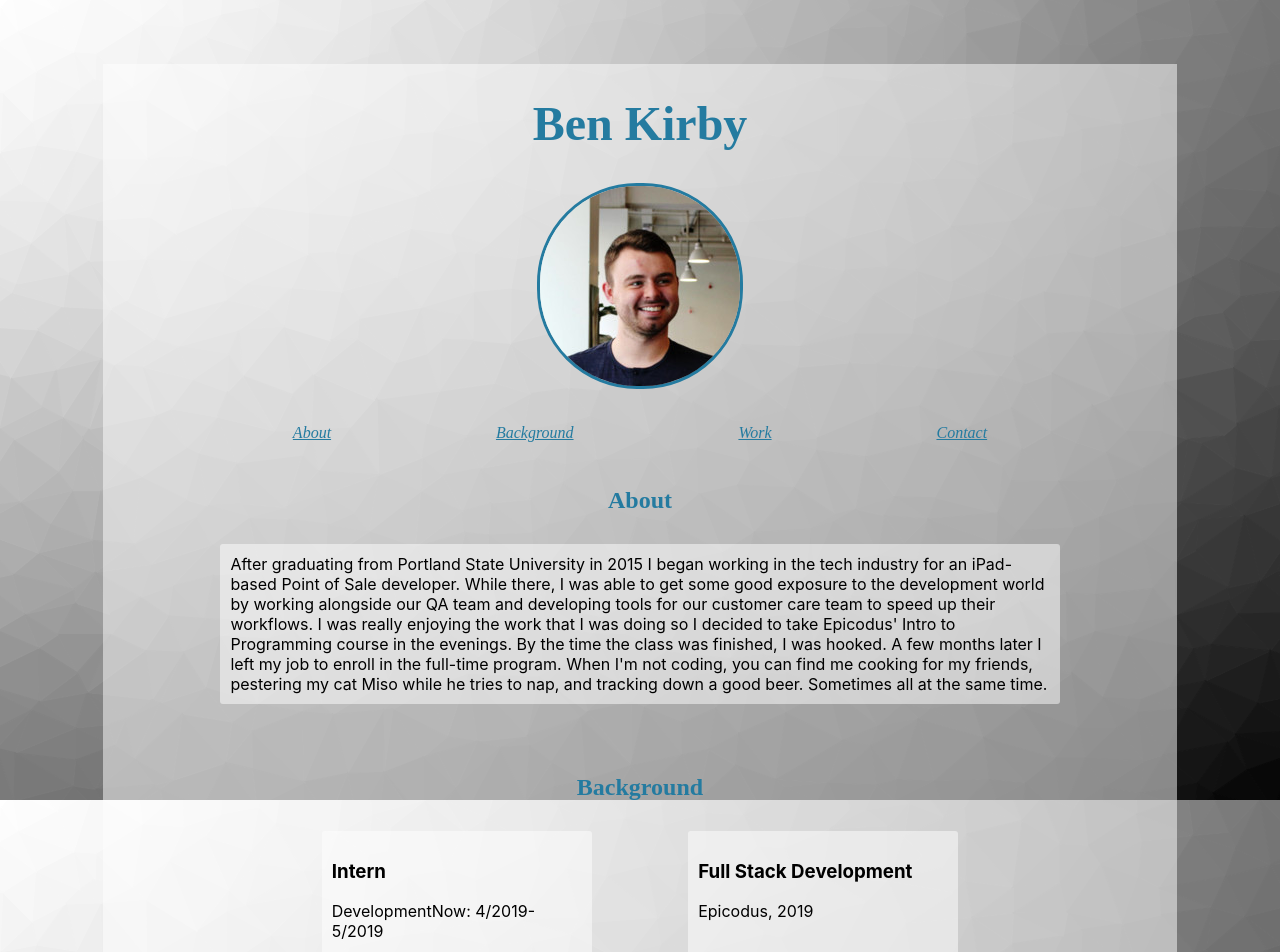
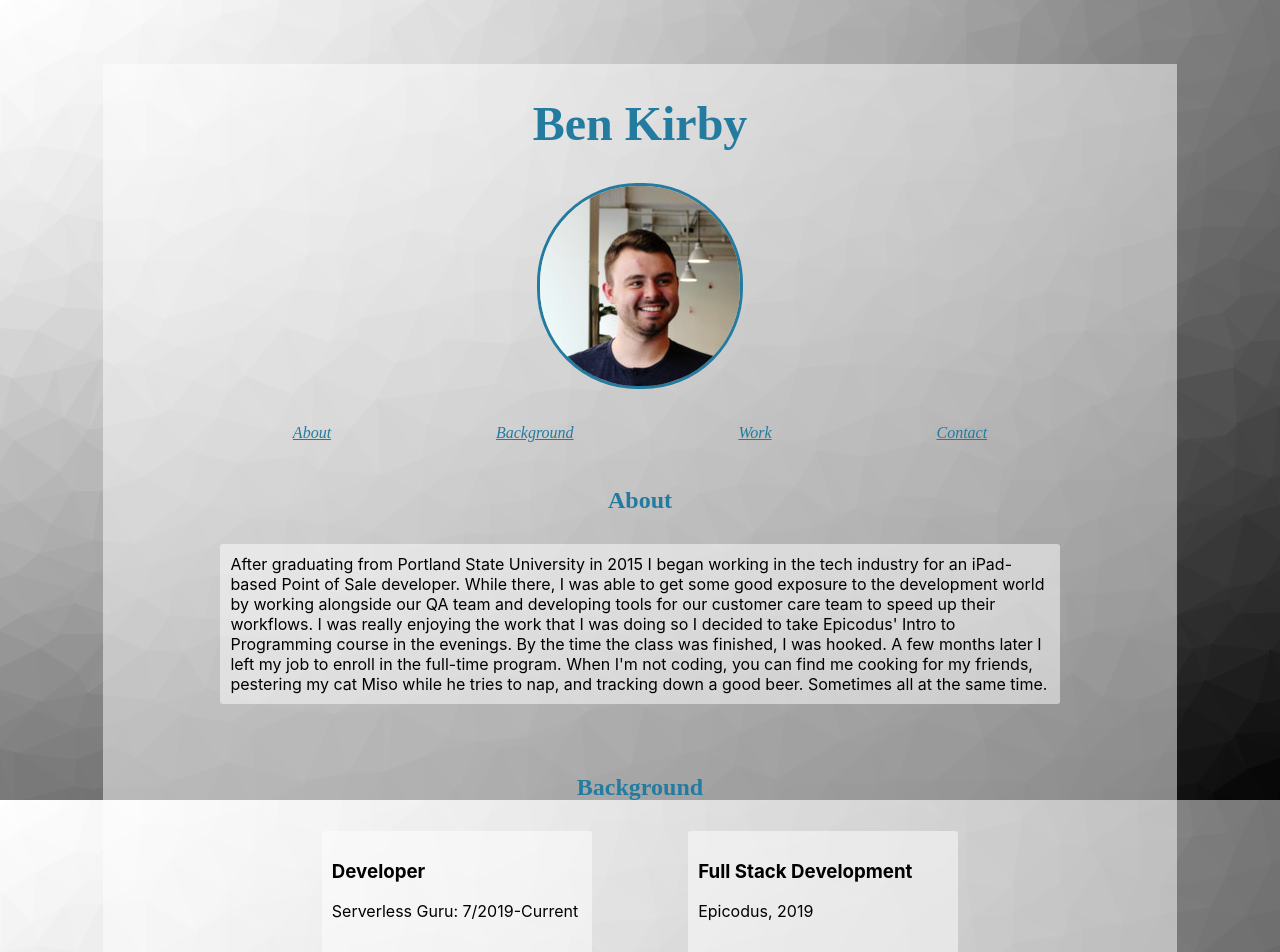
Before and after one commit to ben-kirby/about, a React (Create React App) app: page / in a window 1280 px wide. Shown: the top 952 px of the page. Built offline with nearby package versions, Linux system fonts and the light colour scheme; what webfontloader would draw is missing.

Commit message:
updated background

```diff
--- a/src/constants/aboutInfo.js
+++ b/src/constants/aboutInfo.js
@@ -5,6 +5,13 @@ export const gitHubUrl = 'https://github.com/ben-kirby/';
 export const about = 'After graduating from Portland State University in 2015 I began working in the tech industry for an iPad-based Point of Sale developer. While there, I was able to get some good exposure to the development world by working alongside our QA team and developing tools for our customer care team to speed up their workflows. I was really enjoying the work that I was doing so I decided to take Epicodus\' Intro to Programming course in the evenings. By the time the class was finished, I was hooked. A few months later I left my job to enroll in the full-time program. When I\'m not coding, you can find me cooking for my friends, pestering my cat Miso while he tries to nap, and tracking down a good beer. Sometimes all at the same time.';
 
 export const background = [
+	{
+		title: 'Developer',
+		company: 'Serverless Guru',
+		description: 'things',
+		start: '7/2019',
+		end: 'Current'
+	},
 	{
 		title: 'Intern',
 		company: 'DevelopmentNow',
```
